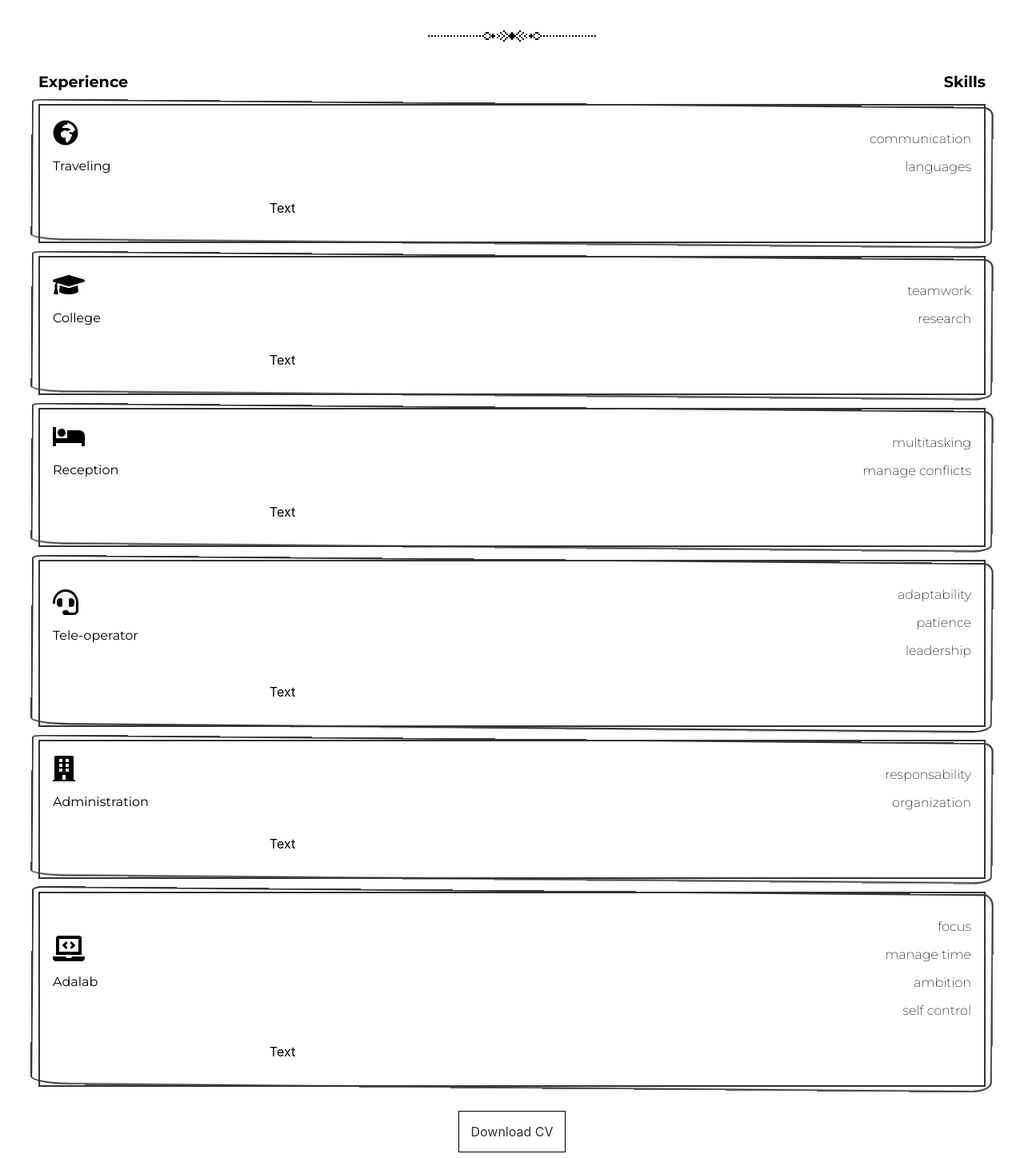
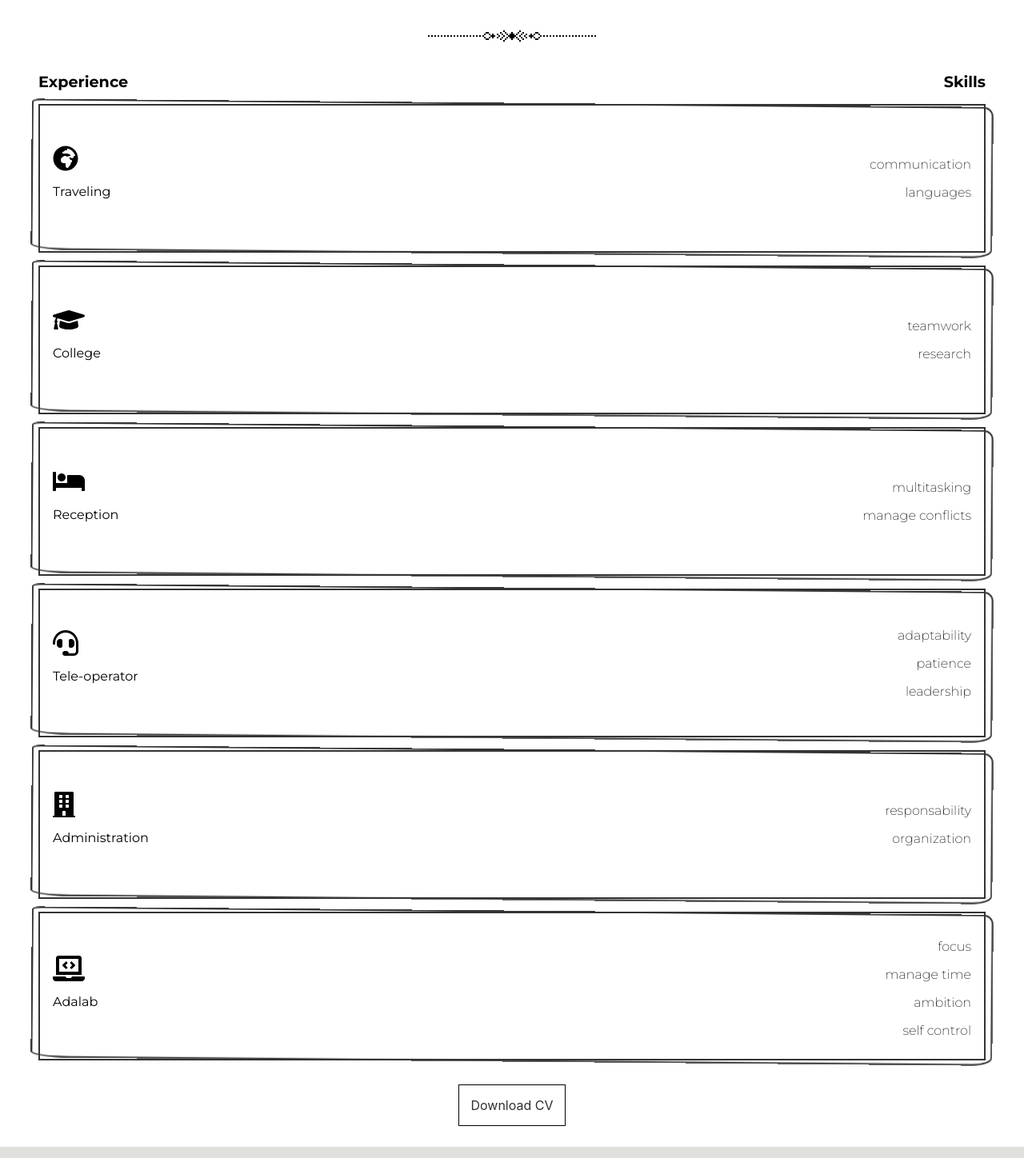
Before and after one commit to corimb/portfolio, a React (Create React App) app: page / in a window 1280 px wide. Shown: the part 307-1755 px from the top of the page at 80% size. Built offline with nearby package versions, Linux system fonts and the light colour scheme.

Commit message:
Add animation to history section

```diff
--- a/src/App.css
+++ b/src/App.css
@@ -204,6 +204,7 @@ article a:hover .text {
     border: 2px solid #333333;
     background: #ffffff;
     position: relative;
+    height: 150px;
 }
 .experience-skills:before {
     content: '';
@@ -345,9 +346,23 @@ a {
     transform: rotateX(-90deg) translateZ(25px);
 }
 
+.experience-skills:hover .flip-front {
+    -webkit-transform: rotateX(-90deg) translateZ(25px);
+    -ms-transform: rotateX(-90deg) translateZ(25px);
+    -o-transform: rotateX(-90deg) translateZ(25px);
+    transform: rotateX(-90deg) translateZ(25px);
+}
+
 .btn:hover .flip-back {
     -webkit-transform: rotateX(0deg) translateZ(25px);
     -ms-transform: rotateX(0deg) translateZ(25px);
     -o-transform: rotateX(0deg) translateZ(25px);
     transform: rotateX(0deg) translateZ(25px);
 }
+
+.experience-skills:hover .flip-back {
+    -webkit-transform: rotateX(0deg) translateZ(25px);
+    -ms-transform: rotateX(0deg) translateZ(25px);
+    -o-transform: rotateX(0deg) translateZ(25px);
+    transform: rotateX(0deg) translateZ(25px);
+}
--- a/src/views/Bio.js
+++ b/src/views/Bio.js
@@ -35,7 +35,7 @@ const Bio = () => {
                 <p>communication</p>
                 <p>languages</p>
             </div>
-            <div class="flip-card-back">
+            <div className="flip-back">
                 <p>Text</p>
             </div>
         </article>
@@ -48,7 +48,7 @@ const Bio = () => {
                 <p>teamwork</p>
                 <p>research</p>
             </div>
-            <div class="flip-card-back">
+            <div className="flip-back">
                 <p>Text</p>
             </div>
         </article>
@@ -61,7 +61,7 @@ const Bio = () => {
                 <p>multitasking</p>
                 <p>manage conflicts</p>
             </div>
-            <div class="flip-card-back">
+            <div className="flip-back">
                 <p>Text</p>
             </div>
         </article>
@@ -75,7 +75,7 @@ const Bio = () => {
                 <p>patience</p>
                 <p>leadership</p>
             </div>
-            <div class="flip-card-back">
+            <div className="flip-back">
                 <p>Text</p>
             </div>
         </article>
@@ -88,7 +88,7 @@ const Bio = () => {
                 <p>responsability</p>
                 <p>organization</p>
             </div>
-            <div class="flip-card-back">
+            <div className="flip-back">
                 <p>Text</p>
             </div>
         </article>
@@ -103,16 +103,16 @@ const Bio = () => {
                 <p>ambition</p>
                 <p>self control</p>
             </div>
-            <div class="flip-card-back">
+            <div className="flip-back">
                 <p>Text</p>
             </div>
         </article>
     </section>
     <section className="download-btn">
-            <a href="../download/cv-corina-borcoci.pdf" download="cv_corina_borcoci.pdf" class="btn">
-                <span class="text">Text</span>
-                <span class="flip-front">Download CV</span>
-                <span class="flip-back">Hi there!</span>
+            <a href="../download/cv-corina-borcoci.pdf" download="cv_corina_borcoci.pdf" className="btn">
+                <span className="text">Text</span>
+                <span className="flip-front">Download CV</span>
+                <span className="flip-back">Nice to meet U!</span>
             </a>
     </section>
     </>
```
Also changed, not shown: 1 other file (tests, documents, lock files or other folders).
